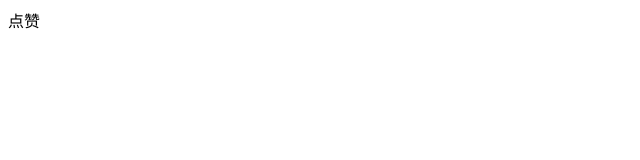
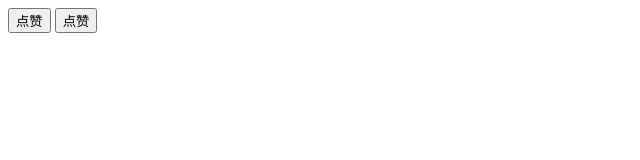
Before and after one commit to zhufengnodejs/react-reason, a website: page index.html in a window 1280 px wide. Shown: the whole page, without its empty margins (0-640 px from the left). Drawn offline with Linux system fonts and the light colour scheme.

Commit message:
2. 实现样式的可复用性

```diff
--- a/index.html
+++ b/index.html
@@ -6,21 +6,15 @@
 </head>
 <body>
 <div class="like">
-    <buton class="like-btn">
+    <button class="like-btn">
         <span class="like-text">点赞</span>
-    </buton>
+    </button>
 </div>
+<script src="index.js"></script>
 <script type="text/javascript">
-    let likeBtn = document.querySelector('.like-btn');
-    let btnTxt = document.querySelector('.like-text');
-    let isLiked = false;
-    likeBtn.addEventListener('click',function () {
-        isLiked = !isLiked;
-        if(isLiked)
-            btnTxt.innerHTML = '取消';
-        else
-            btnTxt.innerHTML = '点赞';
-    })
+    let like = document.querySelector('.like');
+    like.innerHTML = new LikeButton().render();
+    like.innerHTML += new LikeButton().render();
 </script>
 </body>
 </html>
--- /dev/null
+++ b/index.js
@@ -0,0 +1,11 @@
+class LikeButton{
+    render(){
+        return (
+            `
+             <button class="like-btn">
+                <span class="like-text">点赞</span>
+             </button>
+            `
+        )
+    }
+}
```
